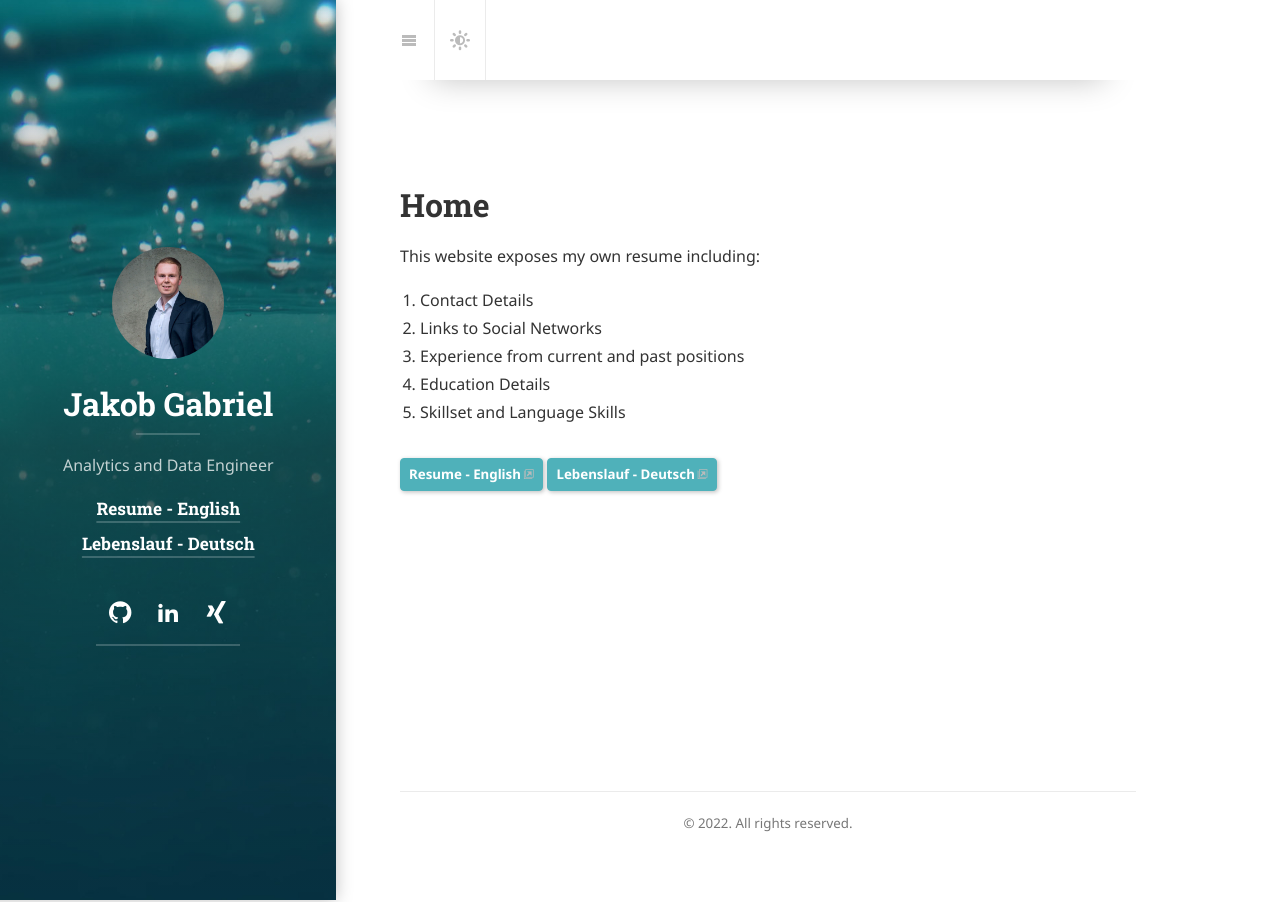
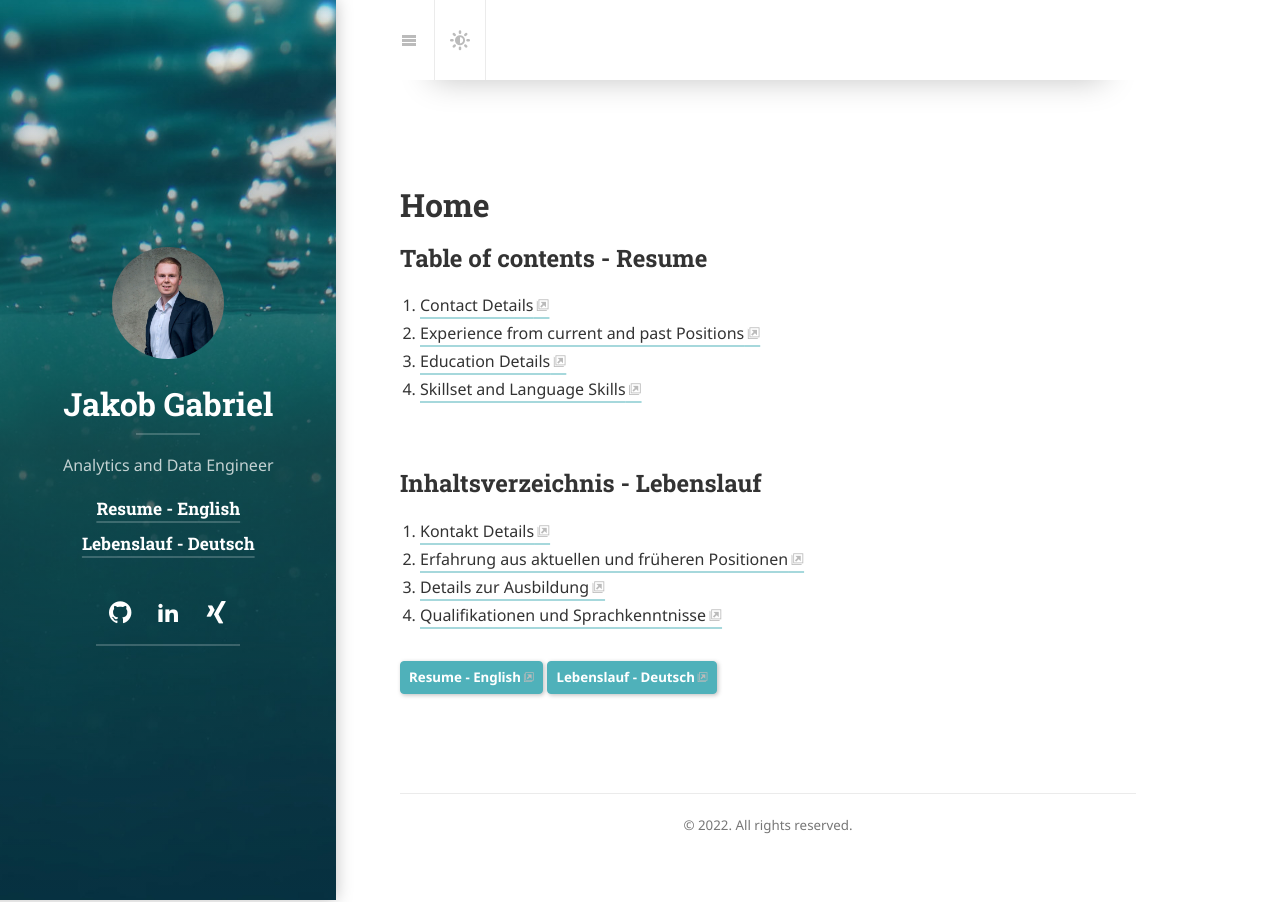
Before and after one commit to jakobgabriel/blog-resume-jakob-gabriel, a Jekyll site: the page built from index.md, in a window 1280 px wide. Built offline with Jekyll 4.4.1, drawn with Linux system fonts in a browser that asks for light colours; cached includes are drawn as plain includes; nearby versions of some CDN libraries; some web fonts are replaced; library files that are not in the unit come from our copies.

Commit message:
minor changes - index page updated

```diff
--- a/_config.yml
+++ b/_config.yml
@@ -56,7 +56,7 @@ menu:
   - title: Resume - English
     url: /resume-english
   - title: Lebenslauf - Deutsch
-    url: /resume-deutsch
+    url: /lebenslauf-deutsch
   # - title:             Documentation
   #   url:               /docs/
 
@@ -64,7 +64,7 @@ menu:
 # Typically you'll want to link to your cookie- or privacy policy (if appliable), etc..
 # legal:
 #  - title: LICENSE
-#    url: /licenses/pro
+#    url: /LICENSE/
 #   - title: NOTICE
 #     url: /NOTICE/
 #   - title: CHANGELOG
@@ -421,4 +421,4 @@ resume_languages:
   - name: English
     link: /resume-english
   - name: German
-    link: /resume-deutsch
+    link: /lebenslauf-deutsch
--- a/index.md
+++ b/index.md
@@ -6,13 +6,19 @@ sitemap: false
 
 # Home
 
-This website exposes my own resume including:
 
-1. Contact Details
-2. Links to Social Networks
-3. Experience from current and past positions
-4. Education Details
-5. Skillset and Language Skills
+## Table of contents - Resume
+1. [Contact Details](https://jakobgabriel.github.io/resume-curriculum-vitae-jakob-gabriel/resume-english/)
+2. [Experience from current and past Positions](https://jakobgabriel.github.io/resume-curriculum-vitae-jakob-gabriel/resume-english#work)
+3. [Education Details](https://jakobgabriel.github.io/resume-curriculum-vitae-jakob-gabriel/resume-english/#education)
+4. [Skillset and Language Skills](https://jakobgabriel.github.io/resume-curriculum-vitae-jakob-gabriel/resume-english/#skills)
 
 
-[Resume - English](https://jakobgabriel.github.io/resume-curriculum-vitae-jakob-gabriel/resume-english){: .btn .btn-sm .btn-primary .mt1} [Lebenslauf - Deutsch](https://jakobgabriel.github.io/resume-curriculum-vitae-jakob-gabriel/resume-deutsch){: .btn .btn-sm .btn-primary .mt1}
+## Inhaltsverzeichnis - Lebenslauf
+1. [Kontakt Details](https://jakobgabriel.github.io/resume-curriculum-vitae-jakob-gabriel/lebenslauf-deutsch/)
+2. [Erfahrung aus aktuellen und früheren Positionen](https://jakobgabriel.github.io/resume-curriculum-vitae-jakob-gabriel/lebenslauf-deutsch#work)
+3. [Details zur Ausbildung](https://jakobgabriel.github.io/resume-curriculum-vitae-jakob-gabriel/lebenslauf-deutsch/#education)
+4. [Qualifikationen und Sprachkenntnisse](https://jakobgabriel.github.io/resume-curriculum-vitae-jakob-gabriel/lebenslauf-deutsch/#skills)
+
+
+[Resume - English](https://jakobgabriel.github.io/resume-curriculum-vitae-jakob-gabriel/resume-english){: .btn .btn-sm .btn-primary .mt1} [Lebenslauf - Deutsch](https://jakobgabriel.github.io/resume-curriculum-vitae-jakob-gabriel/lebenslauf-deutsch){: .btn .btn-sm .btn-primary .mt1}
```
Also changed, not shown: lebenslauf-deutsch.md (+4 -1 lines), resume-english.md (+4 -1 lines), README.md.
